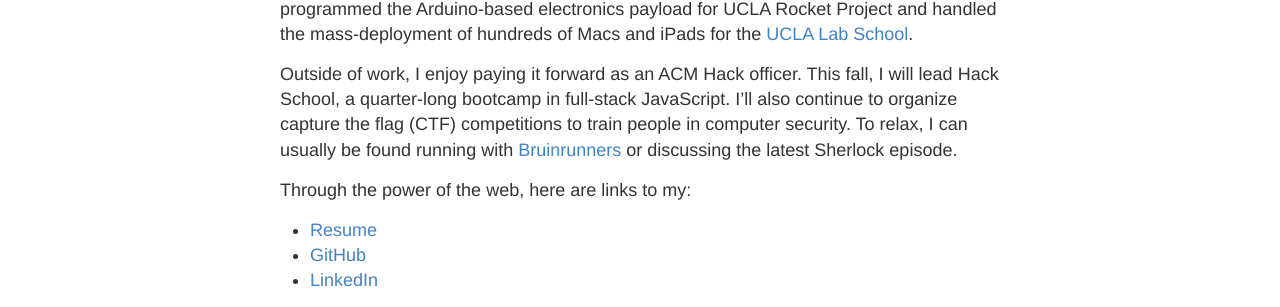
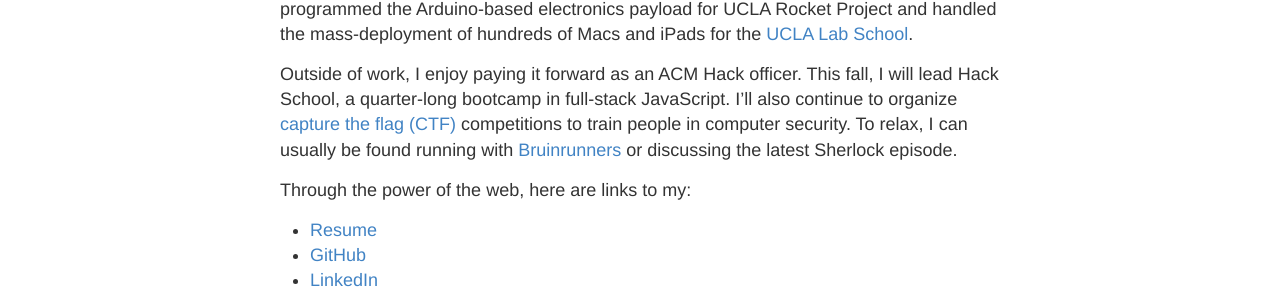
Before and after one commit to gszliu/kycodehuynh.github.io, a Jekyll site: the page built from about.md, in a window 1280 px wide. Shown: the part 306-613 px from the top of the page. Built offline with Jekyll 4.4.1, drawn with Linux system fonts in a browser that asks for light colours; part of the change alters nothing that is shown.

```diff
--- a/about.md
+++ b/about.md
@@ -14,7 +14,7 @@ programmed the Arduino-based electronics payload for UCLA Rocket Project and
 handled the mass-deployment of hundreds of Macs and iPads for the
 [UCLA Lab School](http://www.labschool.ucla.edu/).
 
-Outside of work, I enjoy paying it forward as an ACM Hack officer. This fall, I will lead Hack School, a quarter-long bootcamp in full-stack JavaScript. I'll also continue to organize capture the flag (CTF) competitions to train people in computer security. To relax, I can usually be found running with
+Outside of work, I enjoy paying it forward as an ACM Hack officer. This fall, I will lead Hack School, a quarter-long bootcamp in full-stack JavaScript. I'll also continue to organize [capture the flag (CTF)](https://github.com/EaterOA/lug-acm-ctf-sp2016) competitions to train people in computer security. To relax, I can usually be found running with
 [Bruinrunners](https://www.facebook.com/Bruinrunners) or discussing
 the latest Sherlock episode.
 
```
